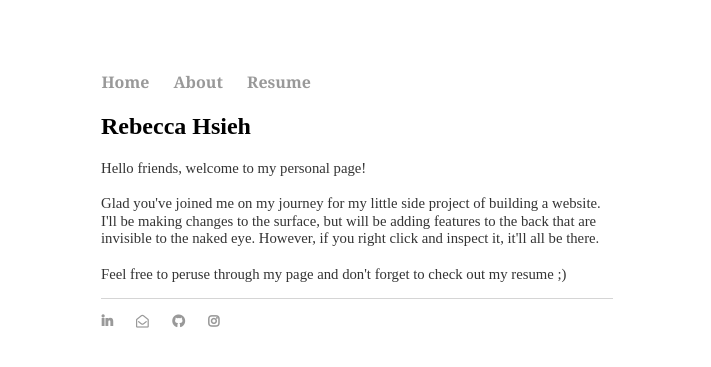
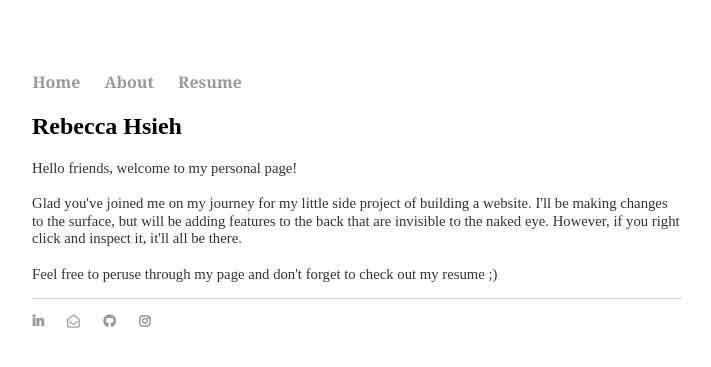
Before and after one commit to therealslimhsiehdy/therealslimhsiehdy.github.io, a Jekyll site: the page built from index.html, in a window 1280 px wide. Shown: the top 367 px of the page, without its empty margins (283-994 px from the left). Built offline with Jekyll 4.4.1, drawn with Linux system fonts in a browser that asks for light colours; nearby versions of some CDN libraries.

Commit message:
Fix width

```diff
--- a/css/main.css
+++ b/css/main.css
@@ -1,6 +1,7 @@
 body {
     margin: 70px auto;
-    width: 40%;
+    width: 60%;
+    max-width: 650px;
 }
 nav ul, footer ul {
     font-family:'Georgia', 'Georgia', 'Sans-Serif';
```
